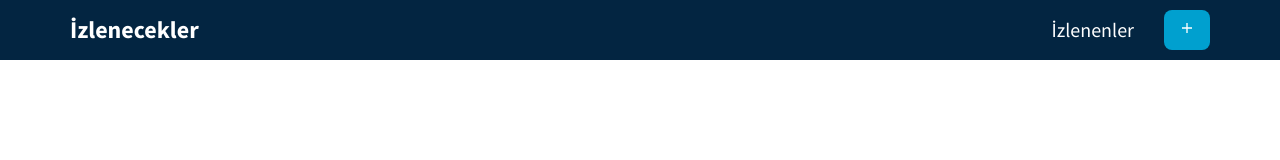
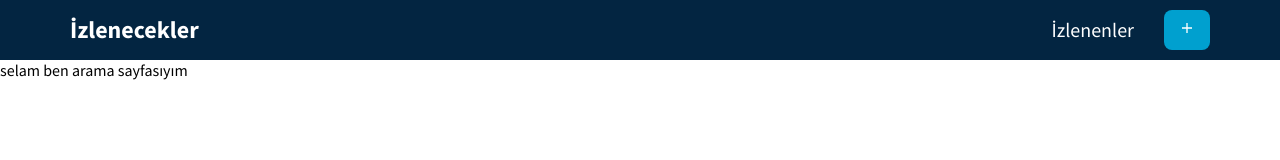
Before and after one commit to ygmurrsimsek/Dizi-Film-Oneri, a React (Vite) app in the folder dizi-film/: page /add in a window 1280 px wide. Shown: the top 160 px of the page. Built offline with nearby package versions, Linux system fonts and the light colour scheme.

Commit message:
film arama sayasını routes dosyamıza bağladım

```diff
--- a/dizi-film/src/AppRoutes/AppRoutes.jsx
+++ b/dizi-film/src/AppRoutes/AppRoutes.jsx
@@ -1,10 +1,12 @@
 import { Routes, Route } from 'react-router-dom';
 import HomePage from '../pages/HomePage';
+import SearchPage from '../pages/SearchPage';
 function AppRoutes() {
     return (
         <div>
             <Routes>
                 <Route path="/" element={<HomePage />} />
+                <Route path='/add' element={<SearchPage />} />
             </Routes>
         </div>
     )
--- a/dizi-film/src/pages/SearchPage.jsx
+++ b/dizi-film/src/pages/SearchPage.jsx
@@ -1 +1,12 @@
 //Arama sonuçları sayfası
+
+
+function SearchPage() {
+    return (
+        <div>
+            selam ben arama sayfasıyım
+        </div>
+    )
+}
+
+export default SearchPage
```
Also changed, not shown: dizi-film/src/assets/sytles/Header.css (indentation only).
